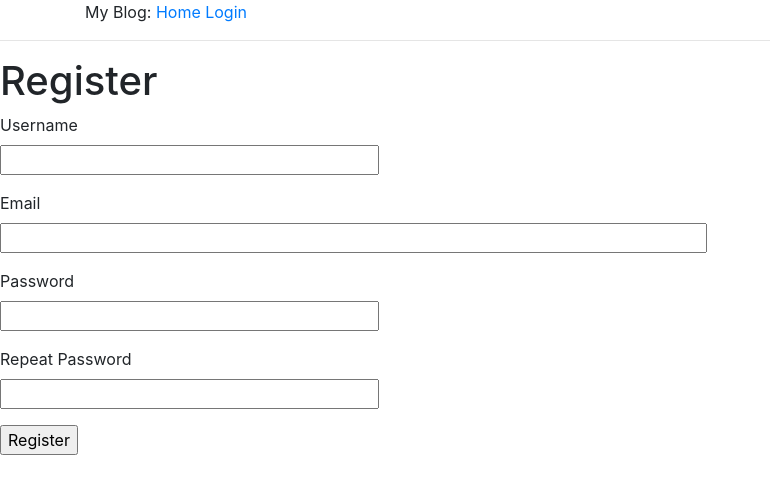
After one commit to rootcanopy/my_blog, a Flask app: page /register in a window 1280 px wide. The commit adds this page. Shown: the top 494 px of the page, without its empty margins (0-770 px from the left). Run offline with Flask 2, Linux system fonts and the light colour scheme; some libraries are stand-ins or nearby versions.

Commit message:
register and login pages done needs some styling and will also need to look at running unit tests on all form pages

```diff
--- a/app/__init__.py
+++ b/app/__init__.py
@@ -12,6 +12,7 @@ db = SQLAlchemy(app)
 migrate = Migrate(app, db)
 login = LoginManager(app)
 
+debug=True
 
 #LEFT AT BOTTOM TO PROHIBIT CIRCULAR DEPENDENCIES
 from app import routes, models
--- a/app/forms.py
+++ b/app/forms.py
@@ -1,9 +1,32 @@
 from flask_wtf import FlaskForm
 from wtforms import StringField, PasswordField, BooleanField, SubmitField
-from wtforms.validators import DataRequired
+from wtforms.validators import (
+    ValidationError, DataRequired, Email, EqualTo
+)
+from app.models import User
+
 
 class LoginForm(FlaskForm):
     username = StringField('Username:', validators=[DataRequired()])
     password = PasswordField('Password:', validators=[DataRequired()])
     remember_me = BooleanField('Remember Me')
     submit = SubmitField('Sign In')
+
+
+class RegistrationForm(FlaskForm):
+    username = StringField('Username', validators=[DataRequired()])
+    email = StringField('Email', validators=[DataRequired(), Email()])
+    password = PasswordField('Password', validators=[DataRequired()])
+    password2 = PasswordField(
+        'Repeat Password', validators=[DataRequired(), EqualTo('password')])
+    submit = SubmitField('Register')
+
+    def validate_username(self, username):
+        user = User.query.filter_by(username=username.data).first()
+        if user is not None:
+            raise ValidationError('Please use a different username.')
+
+    def validate_email(self, email):
+        user = User.query.filter_by(email=email.data).first()
+        if user is not None:
+            raise ValidationError('Please Use a different email address.')
--- a/app/routes.py
+++ b/app/routes.py
@@ -1,17 +1,19 @@
+from app import app, db
 from flask import (
     render_template, flash, redirect, url_for
 )
-from app import app
-from app.forms import LoginForm
 
-from flask_login import current_user, login_user
+from app.forms import LoginForm, RegistrationForm
+
+from flask_login import (
+    current_user, login_user, logout_user
+)
 from app.models import User
 
 
 @app.route('/')
 @app.route('/index')
 def index():
-    user = {'username': 'Lisa'}
     posts = [
         {
             'author': {'username': 'John'},
@@ -22,7 +24,7 @@ def index():
             'body': 'The Avengers movie was so cool!'
         },
     ]
-    return render_template('index.html', title='Home', user=user, posts=posts)
+    return render_template('index.html', title='Home', posts=posts)
 
 
 # LOGIN PAGE
@@ -39,3 +41,26 @@ def login():
         login_user(user, remember=form.remember_me.data)
         return redirect(url_for('index'))
     return render_template('login.html', title='Sign In', form=form)
+
+
+# LOGOUT USER
+@app.route('/logout')
+def logout():
+    logout_user()
+    return redirect(url_for('index'))
+
+
+# REGISTER A USER
+@app.route('/register', methods=['GET', 'POST'])
+def register():
+    if current_user.is_authenticated:
+        return redirect(url_for('index'))
+    form = RegistrationForm()
+    if form.validate_on_submit():
+        user = User(username=form.username.data, email=form.email.data)
+        user.set_password(form.password.data)
+        db.session.add(user)
+        db.session.commit()
+        flash('Congratulations, you are now a registered user!')
+        return redirect(url_for('login'))
+    return render_template('register.html', title="Register", form=form)
--- a/app/templates/base.html
+++ b/app/templates/base.html
@@ -20,7 +20,11 @@
 
     <div class="container"> My Blog:
         <a href="{{ url_for('index') }}"> Home </a>
+          {% if current_user.is_anonymous %}
         <a href="{{ url_for('login') }}"> Login </a>
+          {% else %}
+        <a href="{{ url_for('logout') }}"> Logout </a>
+          {% endif %}
     </div>
 
     <hr>
--- a/app/templates/index.html
+++ b/app/templates/index.html
@@ -4,11 +4,11 @@
 
 <section class="container">
 
-    <h1> Hell0, {{ user.username }}! </h1>
+    <h1> Hello, {{ current_user.username }}! </h1>
 
     {% for post in posts %}
         <div>
-            <p>{{ post.author.username }} says: <b> {{ post.body }} </b></p>
+            <p><b>{{ post.author.username }} says:</b> {{ post.body }} </p>
         </div>
     {% endfor %}
 
--- a/app/templates/login.html
+++ b/app/templates/login.html
@@ -26,6 +26,9 @@
         <p> {{ form.remember_me() }} {{ form.remember_me.label }} </p>
         <p> {{ form.submit() }} </p>
     </form>
+
+    <p>New User? <a href="{{ url_for('register') }}">Click to Register!</a></p>
+
 </section>
 
 {% endblock %}
--- /dev/null
+++ b/app/templates/register.html
@@ -0,0 +1,39 @@
+{% extends 'base.html' %}
+
+{% block content %}
+
+<h1>Register</h1>
+<form action="" method="post">
+    {{ form.hidden_tag() }}
+    <p>
+        {{ form.username.label }}<br>
+        {{ form.username(size=32) }}<br>
+        {% for error in form.username.errors %}
+        <span style="color: red;">[{{ error }}]</span>
+        {% endfor %}
+    </p>
+    <p>
+        {{ form.email.label }}<br>
+        {{ form.email(size=64) }}<br>
+        {% for error in form.email.errors %}
+        <span style="color: red;">[{{ error }}]</span>
+        {% endfor %}
+    </p>
+    <p>
+        {{ form.password.label }}<br>
+        {{ form.password(size=32) }}<br>
+        {% for error in form.password.errors %}
+        <span style="color: red;">[{{ error }}]</span>
+        {% endfor %}
+    </p>
+    <p>
+        {{ form.password2.label }}<br>
+        {{ form.password2(size=32) }}<br>
+        {% for error in form.password2.errors %}
+        <span style="color: red;">[{{ error }}]</span>
+        {% endfor %}
+    </p>
+    <p>{{ form.submit() }}</p>
+</form>
+
+{% endblock %}
--- a/my_blog.py
+++ b/my_blog.py
@@ -1,9 +1,7 @@
-from app import app
+from app import app, db
 from app.models import User, Post
 
 
-"""
 @app.shell_context_processor
 def make_shell_context():
     return {'db': db, 'User': User, 'Post': Post}
-"""
```
Also changed, not shown: app.db.
